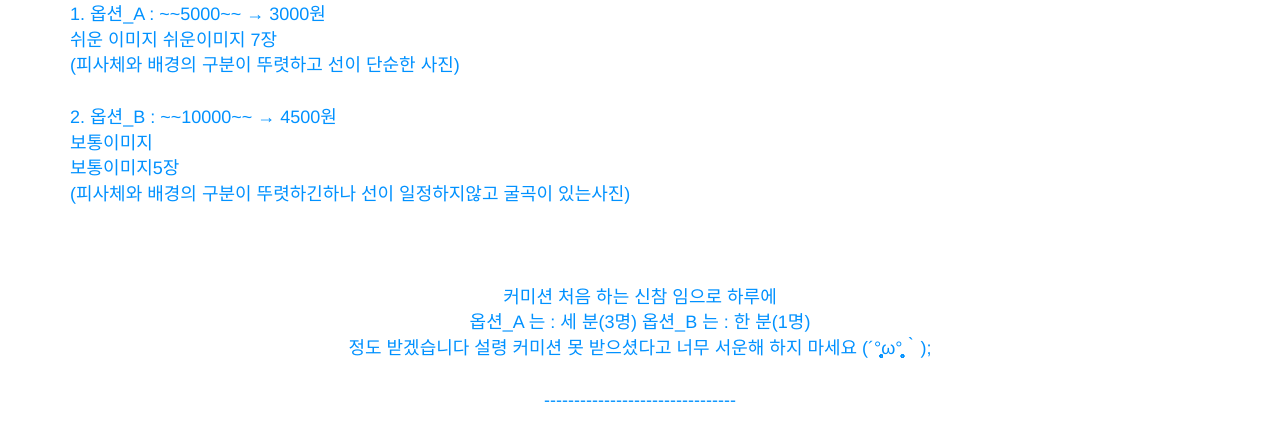
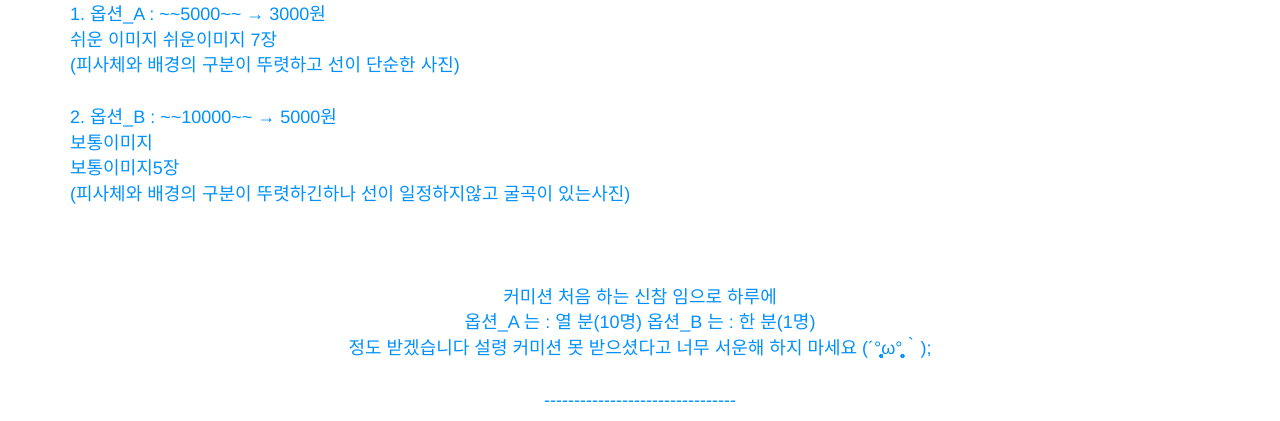
Before and after one commit to KuraiLuna/KuraiLuna4.github.io, a Jekyll site: the page built from _posts/commission/2021-04-24-누끼 아르바이트 소개.md, in a window 1280 px wide and 900 px high, scrolled down 2103 px. Shown: the part 153-574 px from the top of the window. Built offline with Jekyll 4.4.1, drawn with Linux system fonts in a browser that asks for light colours; nearby versions of some CDN libraries; comment, search, counter and statistics services are not loaded.

Commit message:
[커미션] 누끼 아르바이트 소개

```diff
--- a/_posts/commission/2021-04-24-누끼 아르바이트 소개.md
+++ b/_posts/commission/2021-04-24-누끼 아르바이트 소개.md
@@ -73,7 +73,7 @@ tags : [webwork,action]
    쉬운이미지 7장 <br>(피사체와 배경의 구분이 뚜렷하고 선이 단순한 사진)
 <br><br>
 
-2. 옵션_B : ~~10000~~ → 4500원<br>
+2. 옵션_B : ~~10000~~ → 5000원<br>
     보통이미지<br>
     보통이미지5장 <br>
     (피사체와 배경의 구분이 뚜렷하긴하나 선이 일정하지않고 굴곡이 있는사진)<br><br>
@@ -81,7 +81,7 @@ tags : [webwork,action]
 <br><br>
 
 <center>커미션 처음 하는 신참 임으로 하루에<br>
-옵션_A 는 : 세 분(3명)
+옵션_A 는 : 열 분(10명)
 
 옵션_B 는 : 한 분(1명)<br>
 
```
